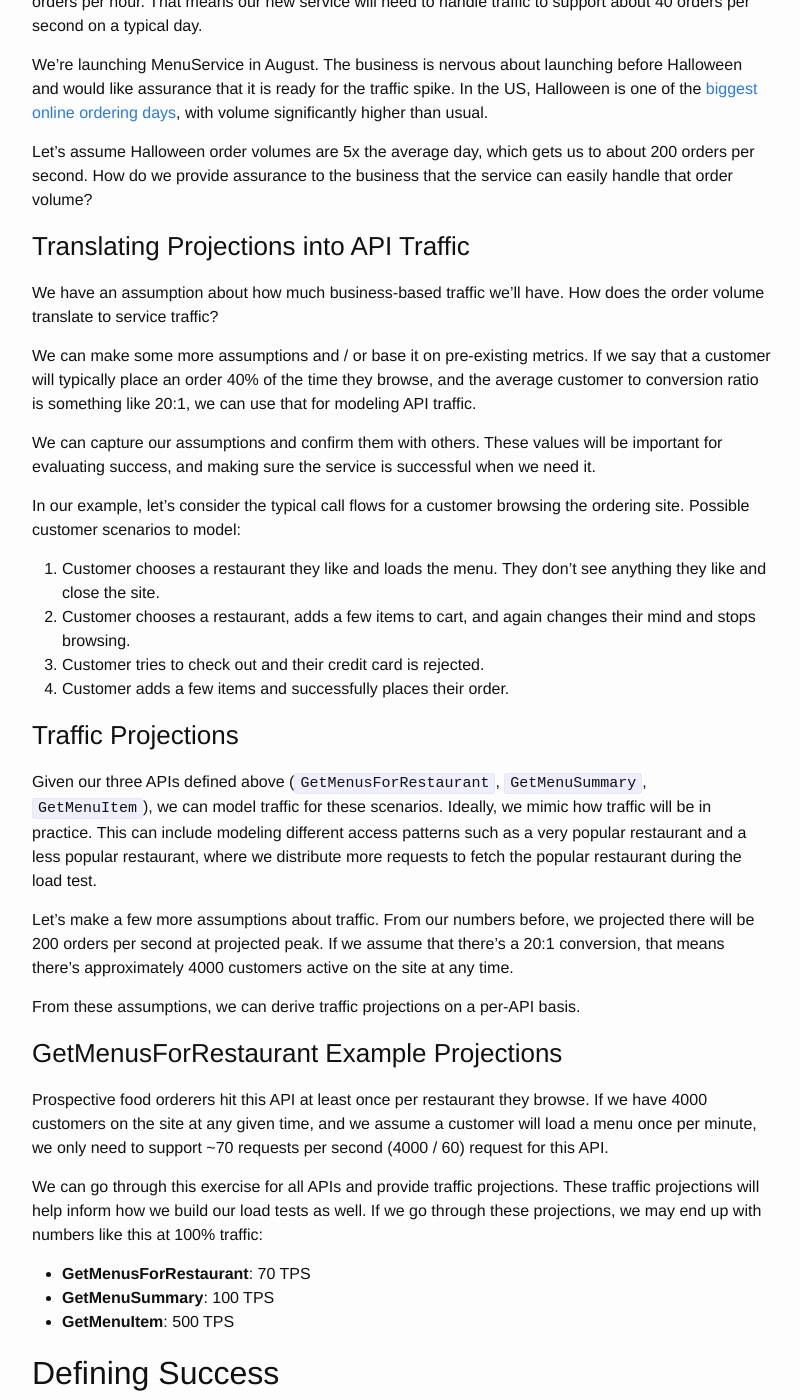
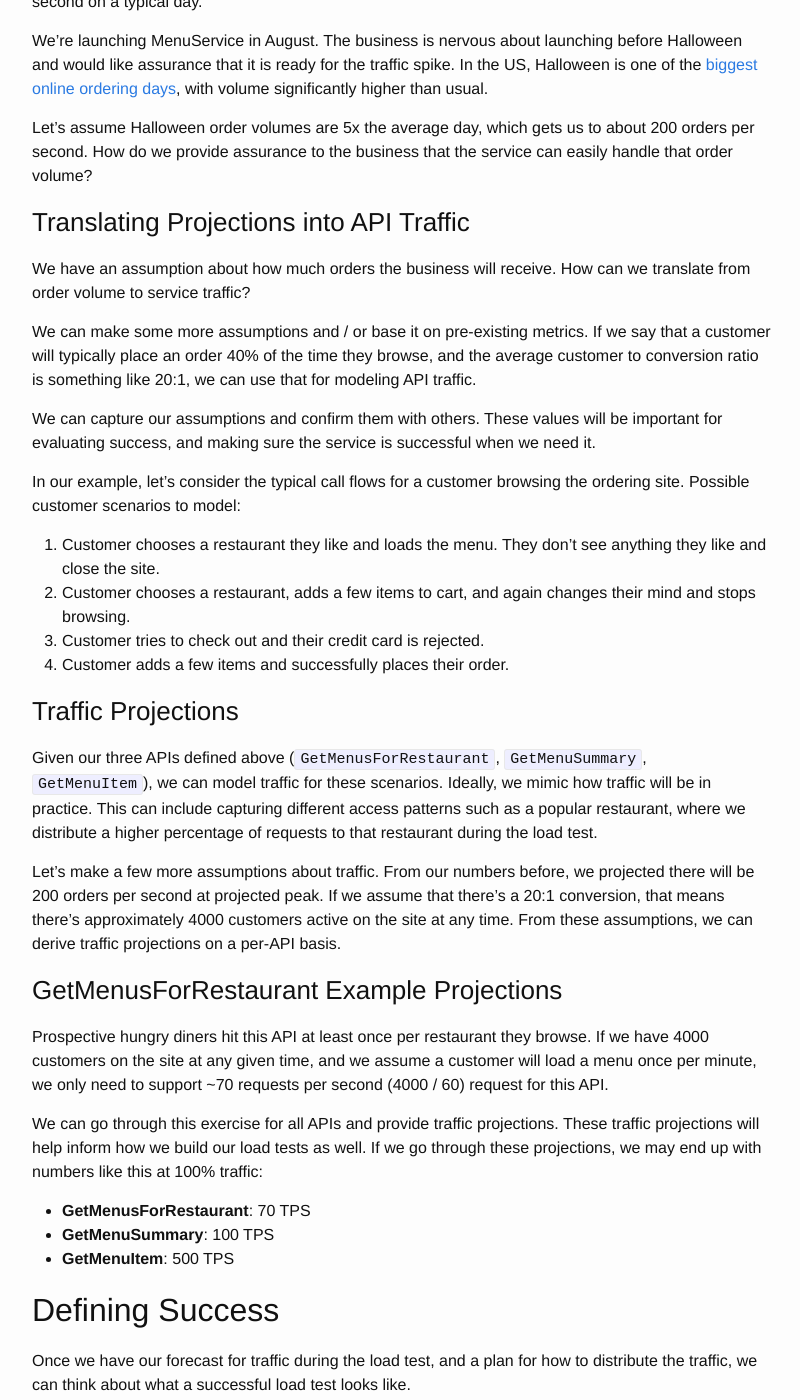
Before and after one commit to kevinlondon/kevinlondon.github.io, a Jekyll site: the page built from _posts/2022-01-13-load-testing-guide.md, in a window 1280 px wide and 1400 px high, scrolled down 1574 px. Shown: the whole window, without its empty margins (238-1038 px from the left). Built offline with Jekyll 4.4.1, drawn with Linux system fonts in a browser that asks for light colours; comment, search, counter and statistics services are not loaded; some of the changed text lies outside the part shown.

Commit message:
Hungry diners

```diff
--- a/_posts/2022-01-13-load-testing-guide.md
+++ b/_posts/2022-01-13-load-testing-guide.md
@@ -56,9 +56,9 @@ there's no better time than now!
 
 ### A Sample Application
 
-For our discussion, we'll consider load testing a hypothetical online food
-ordering website. It's a small service we're adding to a pre-existing food
-ordering platform, and we want to make sure it's ready to launch. This service,
+For this post, we'll consider load testing a
+new service we're adding to a pre-existing food ordering website. We want to
+make sure it's ready to launch. This service,
 which we'll call MenuService, provides menus to customers and allows them to
 browse items they can order from the restaurant.
 
@@ -90,8 +90,8 @@ to about 200 orders per second. How do we provide assurance to the business that
 the service can easily handle that order volume?
 
 ### Translating Projections into API Traffic
-We have an assumption about how much business-based traffic we'll have. How does
-the order volume translate to service traffic?
+We have an assumption about how much orders the business will receive. How can
+we translate from order volume to service traffic?
 
 We can make some more assumptions and / or base it on pre-existing metrics. If
 we say that a customer will typically place an order 40% of the time they
@@ -116,19 +116,18 @@ the ordering site. Possible customer scenarios to model:
 
 Given our three APIs defined above (`GetMenusForRestaurant`, `GetMenuSummary`,
 `GetMenuItem`), we can model traffic for these scenarios. Ideally, we mimic how
-traffic will be in practice. This can include modeling different access
-patterns such as a very popular restaurant and a less popular restaurant, where
-we distribute more requests to fetch the popular restaurant during the load test.
+traffic will be in practice. This can include capturing different access
+patterns such as a popular restaurant, where
+we distribute a higher percentage of requests to that restaurant during the load test.
 
 Let's make a few more assumptions about traffic. From our numbers
 before, we projected there will be 200 orders per second at projected peak. If
 we assume that there's a 20:1 conversion, that means there's approximately 4000
-customers active on the site at any time.
-
-From these assumptions, we can derive traffic projections on a per-API basis.
+customers active on the site at any time. From these assumptions, we can derive
+traffic projections on a per-API basis.
 
 ### GetMenusForRestaurant Example Projections
-Prospective food orderers hit this API at least once per restaurant they
+Prospective hungry diners hit this API at least once per restaurant they
 browse. If we have 4000 customers on the site at any given time, and we assume
 a customer will load a menu once per minute, we only need to support ~70
 requests per second (4000 / 60) request for this API.
```
